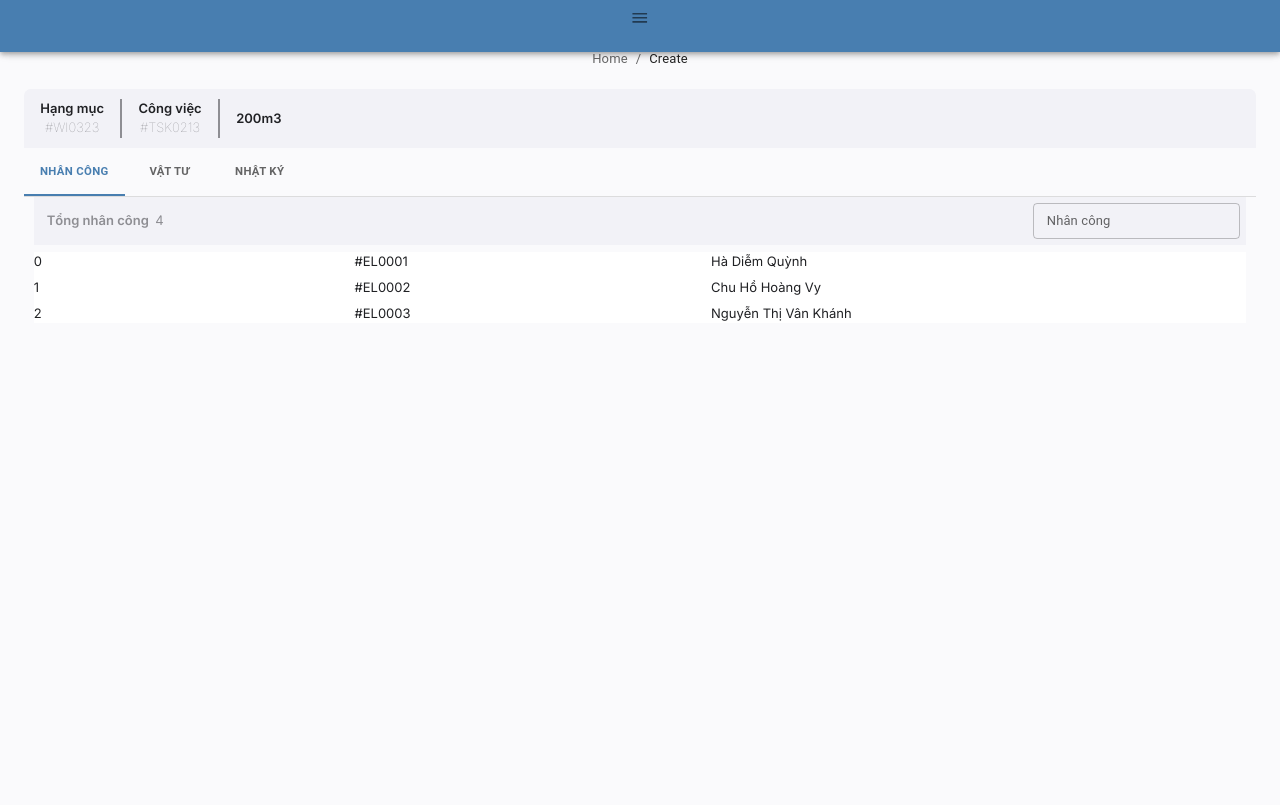
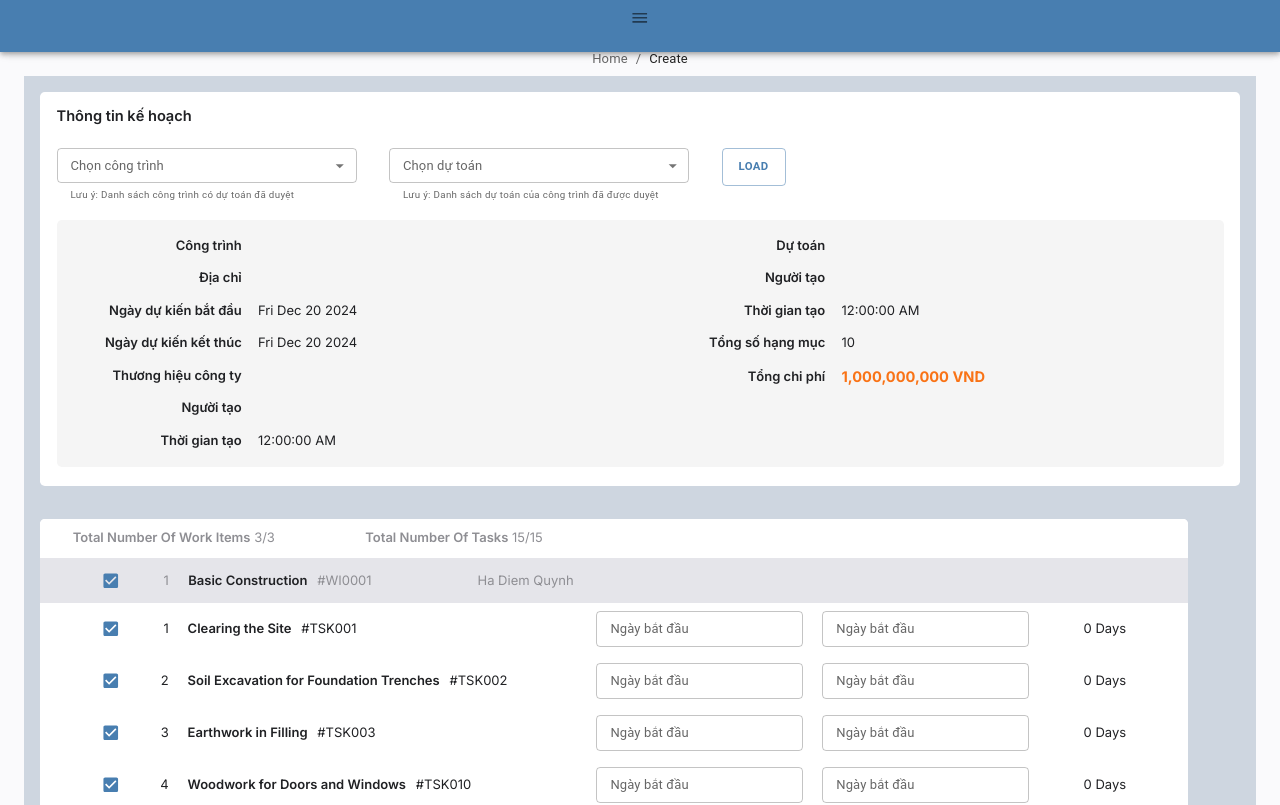
Before and after one commit to hoductrung1211/construction-management-nextjs, a Next.js app: page / in a window 1280 px wide. Shown: the top 805 px of the page. Built offline with nearby package versions, Linux system fonts and the light colour scheme.

Commit message:
feat: Add "change CE by CS event" feature

```diff
--- a/src/app/draft/work-item/page.tsx
+++ b/src/app/draft/work-item/page.tsx
@@ -40,7 +40,7 @@ export default function Page() {
     return (
         <main>
             {workItems.map(workItem => (
-                <div className="px-3 flex justify-between bg-apple-gray-3">
+                <div key={workItem.workItemId} className="px-3 flex justify-between bg-apple-gray-3">
                     <section className="h-10 items-center flex">
                         <span className="w-8">
                             <Icon name="angle-right" />
--- a/src/app/page.tsx
+++ b/src/app/page.tsx
@@ -1,9 +1,9 @@
-import PopupSelect from "@/components/plan/PopupSelect";
+'use client';
 import { Navigation } from "@/configs/sidebarNavigation";
+import CreatePlan from "@/features/plan/create/CreatePlan";
 import PageContainer from "@/layouts/PageContainer";
 
 export default function Home() {
-
   return (
     <PageContainer
       activeNav={Navigation.ConstructionSites}
@@ -17,7 +17,7 @@ export default function Home() {
         }
       ]}
     >
-      <PopupSelect/>
+      <CreatePlan />
     </PageContainer>
   )
 }
--- a/src/features/plan/create/CreatePlan.tsx
+++ b/src/features/plan/create/CreatePlan.tsx
@@ -3,7 +3,7 @@ import PlanOverviewSection from "./PlanOverviewSection";
 import WorkItemSection from "./WorkItemSection";
 import { SelectChangeEvent } from "@mui/material";
 import { useState } from "react";
-import SelectCESection from "./SelectSection";
+import SelectCESection from "./SelectCESection";
 
 export default function CreatePlan({
 
@@ -49,7 +49,9 @@ export default function CreatePlan({
                 />
             </PlanOverviewSection>
 
-            <WorkItemSection />
+            <WorkItemSection
+
+            />
         </main>
     )
 }
--- a/src/features/plan/create/PlanOverviewSection.tsx
+++ b/src/features/plan/create/PlanOverviewSection.tsx
@@ -6,7 +6,7 @@ export default function PlanOverviewSection({
   ceInfo,
   children,
 }: {
-    csInfo: ICSDetailProps,
+  csInfo: ICSDetailProps,
   ceInfo: ICEDetailProps,
   children?: React.ReactNode
 }) {
--- a/src/features/plan/create/SelectSection.tsx
+++ b/src/features/plan/create/SelectCESection.tsx
@@ -21,6 +21,9 @@ export default function SelectCESection({
   handleCSChange,
   handleCEChange,
 }: SelectCESectionProps) {
+  const costEstimateList = contructionSiteList.find(cs => cs.id == selectedCS)?.lscEstiamte
+    ?? [];
+
   return (
     <section className="flex gap-10">
       <FormControl className="w-[300px]" size="small">
@@ -33,7 +36,7 @@ export default function SelectCESection({
           value={selectedCS}
           onChange={handleCSChange}
         >
-          {listcSites.map((item, idx) => (
+          {contructionSiteList.map((item, idx) => (
             <MenuItem key={idx} value={item.id}>
               {item.id} + {item.cSiteName}
             </MenuItem>
@@ -51,9 +54,11 @@ export default function SelectCESection({
           value={selectedCE}
           onChange={handleCEChange}
         >
-          <MenuItem value="1">DT-2312</MenuItem>
-          <MenuItem value="2">DT-3452</MenuItem>
-          <MenuItem value="3">DT3456</MenuItem>
+          {
+            costEstimateList.map(ce => (
+              <MenuItem value={ce.id}>{ce.id}</MenuItem>
+            ))
+          }
         </Select>
         <FormHelperText>
           Lưu ý: Danh sách dự toán của công trình đã được duyệt
@@ -64,7 +69,7 @@ export default function SelectCESection({
   );
 }
 
-const listcSites = [
+const contructionSiteList = [
   {
     id: "#BHX0001",
     cSiteName: "Bách Hóa Xanh Lã Xuân Oai",
--- a/src/features/plan/create/WorkItem.tsx
+++ b/src/features/plan/create/WorkItem.tsx
@@ -92,14 +92,12 @@ export default function WorkItem({
             </header>
             {
                 isShow && tasks.map((task, idx) => (
-                    <div className="">
                     <Task
                         key={task.taskCode}
                         task={task}
                         orderIndex={idx + 1}
                         onChangeTask={handleChangeTask}
                     />
-                    </div>
                 ))
             }
         </section>
--- a/src/features/plan/create/WorkItemSection.tsx
+++ b/src/features/plan/create/WorkItemSection.tsx
@@ -1,7 +1,6 @@
 import IconButton from "@/components/IconButton";
 import WorkItem, { IWorkItem } from "./WorkItem";
 import { useState } from "react";
-import Link from "next/link";
 
 export default function WorkItemSection() {
     const [workItems, setWorkItems] = useState(initWorkItems);
@@ -10,7 +9,7 @@ export default function WorkItemSection() {
     const totalOfSelectedTasks = selectedWorkItems.reduce((res, wi) => {
         return res + wi.tasks.filter(t => t.isSelected).length;
     }, 0);
-    const totalOfTasks = selectedWorkItems.reduce((res, wi) => {
+    const totalOfTasks = workItems.reduce((res, wi) => {
         return res + wi.tasks.length;
     }, 0);
 
@@ -30,14 +29,14 @@ export default function WorkItemSection() {
         <section className="flex gap-5">
             <div className="flex-grow pb-6 flex flex-col bg-white rounded-md ">
                 <header className="h-12 px-10 text-apple-gray bg-white flex gap-10 items-center rounded-t-md">
-                    <div>
+                    <p className="w-80">
                         <span className="font-semibold">Total Number Of Work Items</span>
                         {' '}{selectedWorkItems.length}/{workItems.length}
-                    </div>
-                    <div>
+                    </p>
+                    <p className="w-80">
                         <span className="font-semibold">Total Number Of Tasks</span>
                         {' '}{totalOfSelectedTasks}/{totalOfTasks}
-                    </div>
+                    </p>
                 </header>
                 {workItems.map(wi => (
                     <WorkItem
--- a/src/hooks/useLoadingAnimation.tsx
+++ b/src/hooks/useLoadingAnimation.tsx
@@ -33,7 +33,7 @@ export const LoadingAnimationProvider = ({
 }
 
 function Progressing({
-    icon = "fan"
+    icon = "gear"
 }: {
     icon?: string
 }) {
--- a/src/layouts/NavGroup.tsx
+++ b/src/layouts/NavGroup.tsx
@@ -26,6 +26,7 @@ export default function NavGroup({
             {
                 navList.map(nav => (
                     <Link
+                        key={nav.id}
                         className={(nav.id == activeNav ? primaryColor : " text-slate-600 hover:bg-apple-gray-6 ") + " h-12 px-3 flex items-center gap-3 text-sm font-semibold rounded-md "}
                         href={nav.href}
                     >
--- a/src/layouts/PageContainer.tsx
+++ b/src/layouts/PageContainer.tsx
@@ -64,7 +64,7 @@ export default function PageContainer({
         >
             {
                 breadcrumbs?.slice(0, breadcrumbs.length - 1).map(breadcrumb => (
-                    <Link href={breadcrumb.href ?? ""}>{breadcrumb.text}</Link>
+                    <Link key={breadcrumb.text} href={breadcrumb.href ?? ""}>{breadcrumb.text}</Link>
                 ))
             }
             {
```
Lines whose indentation alone changed are shown as unchanged.
